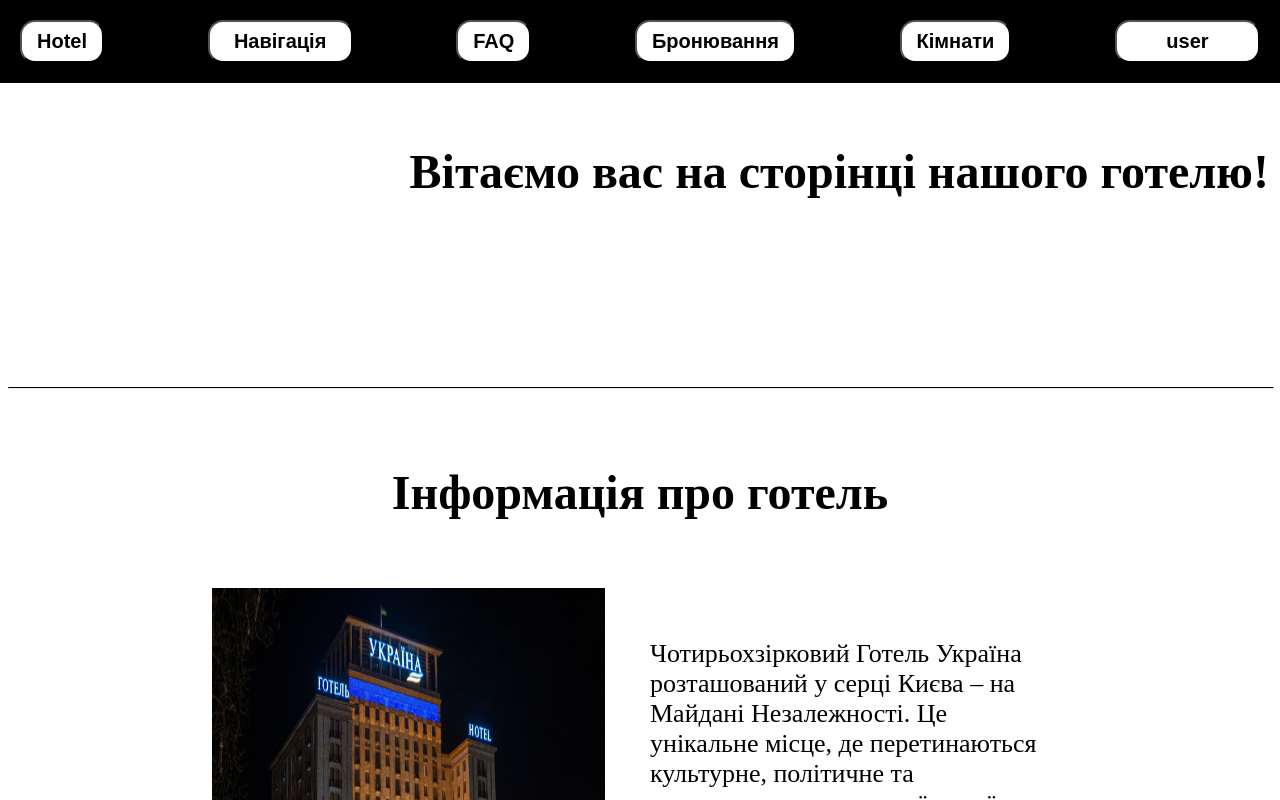
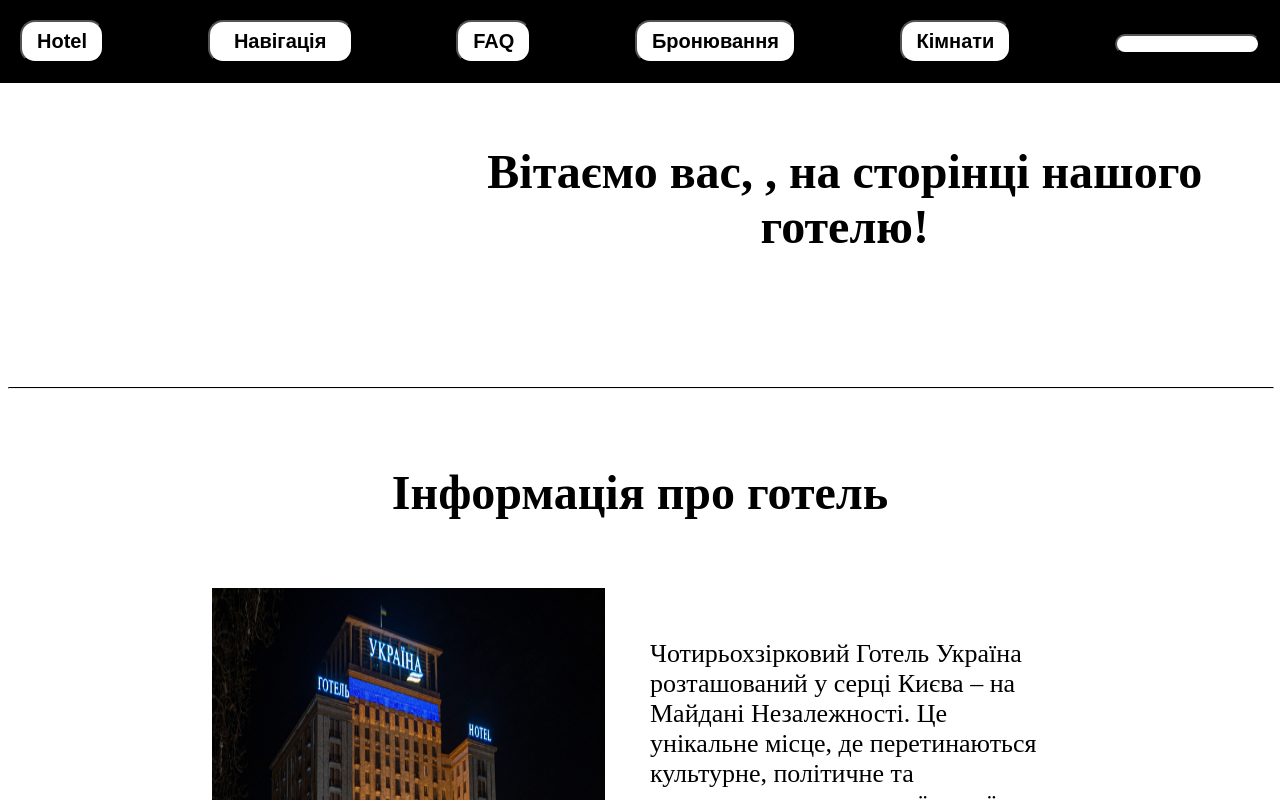
Before and after one commit to FryMondo/hotel_crm, a Vue app: page / in a window 1280 px wide. Shown: the top 800 px of the page. Built offline with nearby package versions, Linux system fonts and the light colour scheme.

Commit message:
Displaying username of active user

```diff
--- a/src/pages/HomePage.vue
+++ b/src/pages/HomePage.vue
@@ -15,7 +15,7 @@
     <button @click="$router.push('/reservation')"><strong>Бронювання</strong></button>
     <button @click="$router.push('/rooms')"><strong>Кімнати</strong></button>
     <div class="navigation-wrapper">
-      <button class="navigation-btn"><strong>user</strong></button>
+      <button class="navigation-btn"><strong>{{showUsername()}}</strong></button>
       <div class="navigation-menu">
         <button><strong>Заброньовані номери</strong></button>
         <hr>
@@ -26,7 +26,7 @@
     </div>
   </div>
   <div class="welcome-text">
-    <p><strong>Вітаємо вас на сторінці нашого готелю!</strong></p>
+    <p><strong>Вітаємо вас, {{showUsername()}}, на сторінці нашого готелю!</strong></p>
   </div>
   <hr class="welcome-line">
   <div class="hotel_info">
@@ -138,6 +138,9 @@
     this.stopImageRotation();
   },
   methods: {
+    showUsername(){
+      return localStorage.getItem('username');
+    },
     startImageRotationHotel() {
       this.intervalId = setInterval(this.rotateImageHotel, 5000);
     },
```
